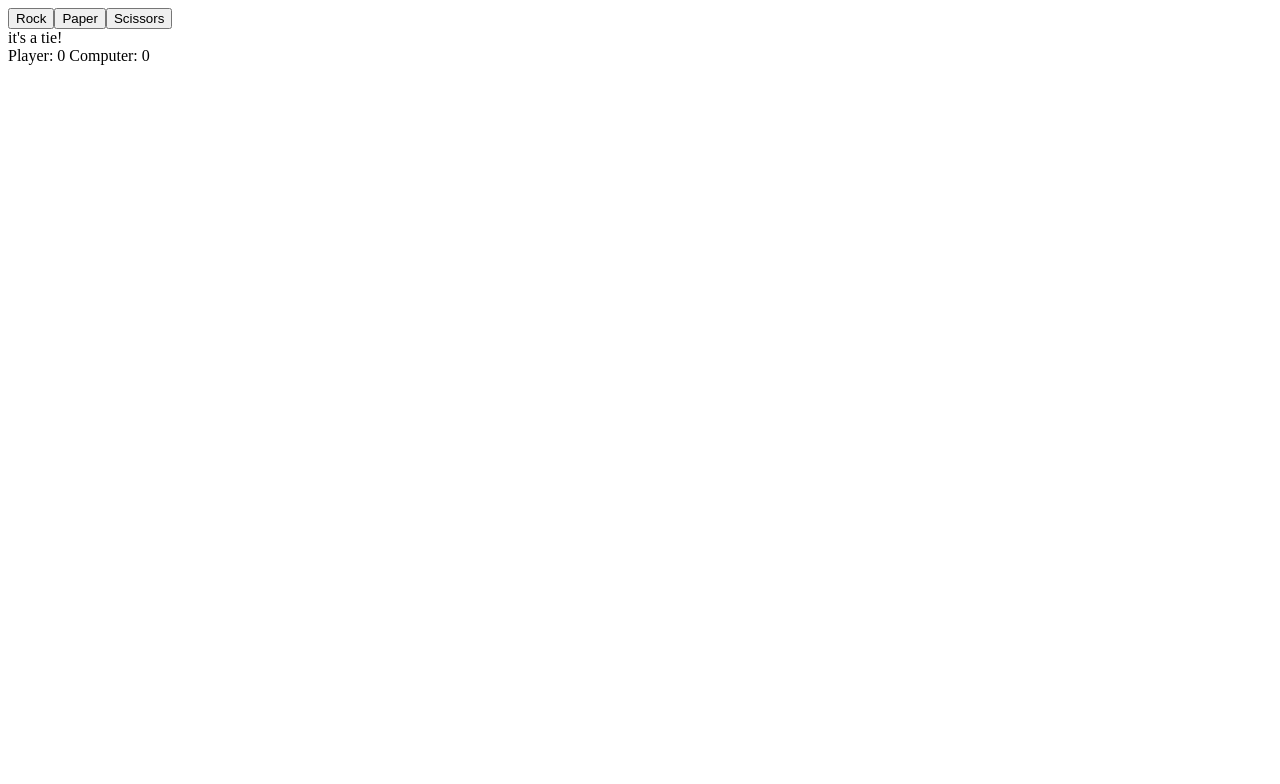
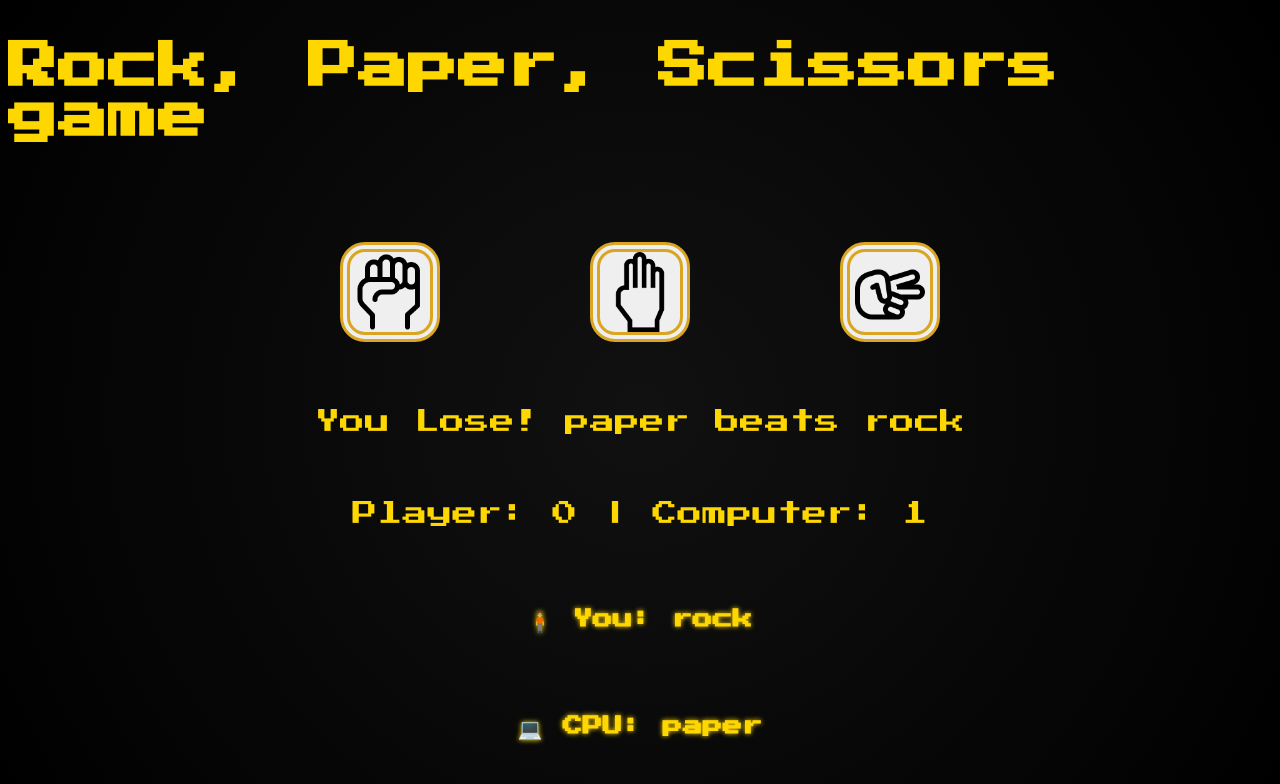
Before and after one commit to Oskart378/firstJSProject, a plain HTML site: page index.html in a window 1280 px wide. Both pictures are taken after a click on the button "Rock". Drawn offline with Linux system fonts and the light colour scheme.

Commit message:
feat: Add style to the project

```diff
--- a/game.js
+++ b/game.js
@@ -1,154 +1,161 @@
-let resultOutput = document.createElement("div");
+//------ Constants -------
 
-function getComputerChoice() {
-    const choice = Math.floor((Math.random() * 3));
+const CHOICES = ["rock", "paper", "scissors"];
+const TIE = 0;
+const PLAYER_WINS = 1;
+const COMPUTER_WINS = 2;
 
-    return getChoice(choice);
+// ----- Game State --------
+
+let playerScore = 0;
+let computerScore = 0;
+let gameOver = false;
+
+//------ DOM Elements -------
+
+const resultDisplay = document.querySelector("#result");
+const scoreBoard = document.querySelector("#scoreboard");
+const buttonContainer = document.querySelector("#button-container");
+const gameContainer = document.querySelector(".game-container");
+let gameOverDisplay;
+
+
+//----- Utility Functions----
+
+function getRandomComputerChoice() {
+    return CHOICES[Math.floor(Math.random() * CHOICES.length)];
 }
 
-function getHumanChoice() {
-    let choice = null;
 
-    while(choice < 1 || choice > 3)
-        choice = prompt("Enter an option from 1 to 3, (1 = rock, 2 = paper, 3 = scissors)");
+function determineWinner(playerChoice, computerChoice) {
 
-    return getChoice(choice - 1);
+    if (playerChoice === computerChoice)
+        return TIE;
+    if ((playerChoice === "rock" && computerChoice === "scissors") ||
+        (playerChoice === "paper" && computerChoice === "rock") ||
+        (playerChoice === "scissors" && computerChoice === "paper")
+      ) return PLAYER_WINS;
+
+      return COMPUTER_WINS;
 }
 
-function getChoice(choice) {
 
-    switch(choice) {
-        case 0:
-            return "rock";
-        case 1:
-            return "paper";
-        case 2:
-            return "scissors";
-        default:
-            return null;
+function getFormattedScore() {
+    return `Player: ${playerScore} | Computer: ${computerScore}`;
+}
+
+function updateScore(winner) {
+    if (winner === PLAYER_WINS) playerScore++;
+    if (winner === COMPUTER_WINS) computerScore++;
+    scoreBoard.textContent = getFormattedScore();
+}
+
+function displayRoundResult(winner, playerChoice, computerChoice) {
+
+    if (winner === TIE) {
+        resultDisplay.textContent = "It's a tie!";
+    }
+
+    else if (winner === PLAYER_WINS) {
+        resultDisplay.textContent = `You Win! ${playerChoice} beats ${computerChoice}`;
+    }
+
+    else {
+        resultDisplay.textContent = `You Lose! ${computerChoice} beats ${playerChoice}`;
     }
 }
 
-let humanScore = 0;
-let computerScore = 0;
 
-function playRound(humanChoice) {
+function checkGameOver() {
+    if (playerScore === 5 || computerScore === 5) {
+        gameOver = true;
+        gameOverDisplay.textContent = playerScore === 5 ? "🎉 You are the winner!" : "💀 Computer is the winner!";
+        gameOverDisplay.classList.add("show");
+        playAgainButton.style.display = "block"; // 👈 Show the button
 
-    let computerChoice = getComputerChoice();
-    playerSelection = humanChoice.target.textContent.toLowerCase();
-    const winnerValue = determineWinner(playerSelection, computerChoice);
-
-    switch(winnerValue) {
-        case 0:
-            resultOutput.textContent = "it's a tie!";
-            break;
-        case 1:
-            humanScore++;
-            resultOutput.textContent = `You Win! ${playerSelection} beats ${computerChoice}`;
-            break;
-        case 2:
-            computerScore++;
-            resultOutput.textContent = `You Lose! ${computerChoice} beats ${playerSelection}`;
-
-    }
-
-    checkForGameWinner();
-}
-
-
-function determineWinner(player1, player2) {
-
-    if(player1 === player2) {
-        return 0;
-    }
-    else if((player1 === "rock" && player2 === "scissors") ||
-        (player1 === "paper" && player2 === "rock") ||
-        (player1 === "scissors" && player2 === "paper")) {
-        return 1;
-    }
-
-    else {
-        return 2;
-    }
-}
-
-function getScoresInfo() {
-
-    return "Player: " +  humanScore + "\t" + "Computer: " + computerScore;
-}
-
-function checkForGameWinner() {
-
-    runningScoresBoard.textContent = getScoresInfo();
-
-    if (humanScore === 5) {
-        alert("You are the winner!");
-       resetGame();
-    }
-
-    else if (computerScore === 5){
-        alert("Computer is the winner!");
-        resetGame();
     }
 }
 
 function resetGame() {
+    playerScore = 0;
+    computerScore = 0;
+    gameOver = false;
+    scoreBoard.textContent = getFormattedScore();
+    resultDisplay.textContent = "";
+    gameOverDisplay.textContent = "";
+    gameOverDisplay.classList.remove("show");
 
-    humanScore = 0;
-    computerScore = 0;
-    resultOutput.textContent = "";
-    runningScoresBoard.textContent = getScoresInfo();
+    showMoves("", "");
+    playAgainButton.style.display = "none"; // 👈 Hide the button again
+
 }
 
-// function playGame() {
+function showMoves(playerChoice, computerChoice) {
+    document.querySelector("#player-move").textContent = `🧍 You: ${playerChoice}`;
+    document.querySelector("#computer-move").textContent = `💻 CPU: ${computerChoice}`;
+}
 
-//     let humanSelection;
-//     let computerChoice;
+//-------- Game Flow--------
+
+function handlePlayerChoice(event) {
+
+    if (gameOver) return;
+
+    event.target.classList.add("clicked");
+    setTimeout(() => event.target.classList.remove("clicked"), 200);
+
+    const playerChoice = event.target.textContent.toLowerCase();
+    const computerChoice = getRandomComputerChoice();
+    const winner = determineWinner(playerChoice, computerChoice);
+
+    updateScore(winner);
+    displayRoundResult(winner, playerChoice, computerChoice);
+    showMoves(playerChoice, computerChoice);
+    checkGameOver();
+}
+
+//--------- UI Setup ---------
+
+function initializeUI() {
+    CHOICES.forEach( choice => {
+        const button = document.createElement("button");
+        button.textContent = choice.charAt(0).toUpperCase() + choice.slice(1);
+        button.addEventListener("click", handlePlayerChoice);
+        buttonContainer.appendChild(button);
+        button.classList.add(choice.toLowerCase());
+
+    });
 
 
+    scoreBoard.textContent = getFormattedScore();
 
-//     for (let i = 0; i < 5; i++) {
+    gameContainer.appendChild(buttonContainer);
+    gameContainer.appendChild(resultDisplay);
+    gameContainer.appendChild(scoreBoard);
 
-//         humanSelection = getHumanChoice();
-//         computerChoice = getComputerChoice();
-//         playRound(humanSelection, computerChoice);
-//     }
+    const playerMoveDisplay = document.createElement("div");
+    playerMoveDisplay.id = "player-move";
 
-//     if (humanScore === computerScore)
-//         console.log("It's a tie!");
-//     else if (humanScore > computerScore)
-//         console.log("You are the winner!");
-//     else{
-//         console.log("Computer is the winner!");
-//     }
-// }
+    const computerMoveDisplay = document.createElement("div");
+    computerMoveDisplay.id = "computer-move";
 
-let rpsButtons = [];
+    // Append them to the DOM
+    gameContainer.appendChild(playerMoveDisplay);
+    gameContainer.appendChild(computerMoveDisplay);
 
+    showMoves("", "");
 
-for (let i = 0; i < 3; i++) {
-    rpsButtons.push(document.createElement("button"));
+    gameOverDisplay = document.createElement("div");
+    gameOverDisplay.id = "game-over-message";
+    gameContainer.appendChild(gameOverDisplay);
+
+    playAgainButton = document.createElement("button");
+    playAgainButton.textContent = "Play Again";
+    playAgainButton.id = "play-again";
+    playAgainButton.style.display = "none"; // hide it initially
+    playAgainButton.addEventListener("click", resetGame);
+    gameContainer.appendChild(playAgainButton);
+
 }
 
-rpsButtons[0].textContent = "Rock";
-rpsButtons[1].textContent = "Paper";
-rpsButtons[2].textContent = "Scissors";
-
-
-rpsButtons.forEach(b => b.addEventListener("click", playRound));
-
-let rpsContainer = document.createElement("div");
-let documentBody = document.querySelector("body");
-
-
-for(let b of rpsButtons){
-    rpsContainer.appendChild(b);
-}
-
-let runningScoresBoard = document.createElement("div");
-
-runningScoresBoard.textContent = getScoresInfo();
-
-documentBody.appendChild(rpsContainer);
-documentBody.appendChild(resultOutput);
-documentBody.appendChild(runningScoresBoard);
+initializeUI();
--- a/index.html
+++ b/index.html
@@ -4,10 +4,18 @@
     <meta charset="UTF-8">
     <meta name="viewport" content="width=device-width, initial-scale=1.0">
     <title>Document</title>
-
+    <link rel="stylesheet" href="style.css">
 </head>
 <body>
+    <h1>Rock, Paper, Scissors game</h1>
 
+        <div class="game-container">
+            <div id="button-container"></div>
+            <div id="result"></div>
+            <div id="scoreboard"></div>
+
+
+        </div>
 
     <script src="game.js"></script>
 </body>
--- /dev/null
+++ b/style.css
@@ -0,0 +1,131 @@
+@import url('https://fonts.googleapis.com/css2?family=Press+Start+2P&family=Roboto:ital,wght@0,100..900;1,100..900&display=swap');
+
+body {
+    display: flex;
+    flex-direction: column;
+    align-items: center;
+    /* justify-content: ; */
+    height: 100vh;
+    background-color: black;
+    color: gold;
+
+    background: radial-gradient(circle, #111 0%, #000 100%);
+    color: gold;
+    font-family: 'Press Start 2P', cursive;
+
+}
+
+
+
+.game-container {
+    flex: 1;
+    display: flex;
+    flex-direction: column;
+    justify-content: space-evenly;
+    align-items: center;
+}
+
+#button-container {
+    display: flex;
+    gap: 150px;
+}
+
+.rock, .paper, .scissors {
+    background-size: contain;
+    background-repeat: no-repeat;
+    background-position: center;
+
+    width: 100px;
+    height: 100px;
+    border: none;
+    text-indent: -9999px;
+
+    border-radius: 25%;
+    border-style: double;
+    border-width: 10px;
+    border-color: goldenrod;
+}
+
+button:active {
+    transform: scale(0.9);
+    transform: transform 0.1 ease;
+}
+
+.clicked {
+    box-shadow: 0 0 20px yellow;
+    transition: box-shadow 0.2 ease;
+}
+
+.rock {
+    background-image: url("rock.png");
+}
+
+.paper {
+    background-image: url("hand.png");
+}
+
+.scissors {
+    background-image: url("scissors.png");
+}
+
+h1 {
+    font-size: 50px;
+}
+
+#result, #scoreboard {
+    font-size: 25px;
+}
+
+button:hover {
+    box-shadow: 0 0 15px gold;
+    transform: scale(1.05);
+    transition: all 0.2s ease;
+  }
+
+  #player-move,
+#computer-move {
+  font-size: 20px;
+  margin-top: 15px;
+  font-weight: bold;
+  text-shadow: 0 0 5px gold;
+}
+
+#game-over-message {
+    font-size: 30px;
+    color: gold;
+    margin-top: 20px;
+    display: none;
+    text-align: center;
+    animation: fadeIn 0.5s ease forwards;
+  }
+
+  #game-over-message.show {
+    display: block;
+  }
+
+  @keyframes fadeIn {
+    from {
+      opacity: 0;
+      transform: scale(0.9);
+    }
+    to {
+      opacity: 1;
+      transform: scale(1);
+    }
+  }
+
+
+  #play-again {
+    font-size: 18px;
+    margin-top: 20px;
+    padding: 10px 20px;
+    background-color: goldenrod;
+    border: none;
+    border-radius: 10px;
+    cursor: pointer;
+    color: black;
+  }
+
+  #play-again:hover {
+    background-color: gold;
+  }
```
Also changed, not shown: hand.png (added), paper.png (added), rock.png (added), scissors.png (added).
